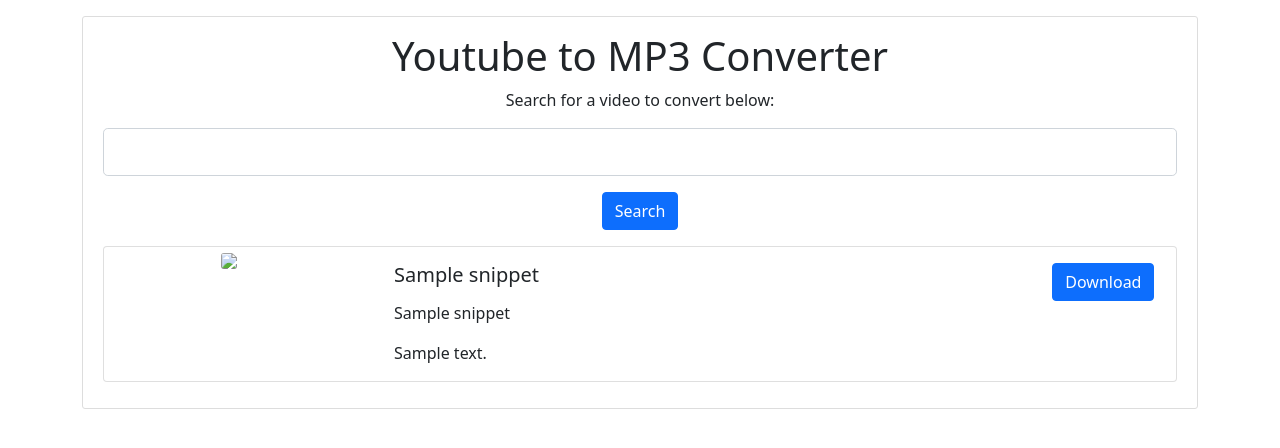
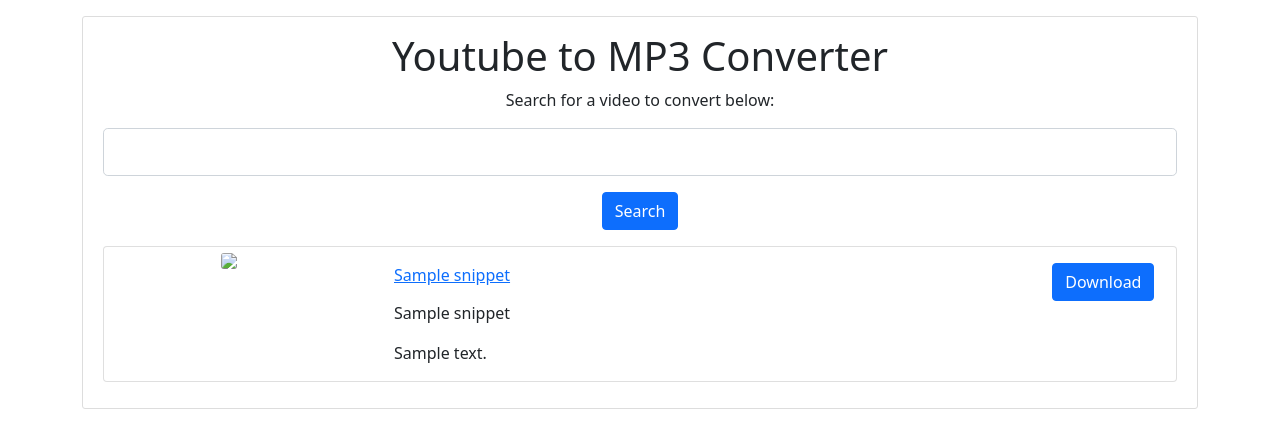
Before and after one commit to pranavrao145/yt-mp3-converter, a Flask app: template application/templates/home.html in a window 1280 px wide. Shown: the top 448 px of the page. Run offline with Flask 2, Linux system fonts and the light colour scheme; the template is opened without the code that fills it: values that come from a table or form of the project are taken from there, most other values are stand-ins (such as "Sample title", 1, 10 or a date in 2020).

Commit message:
feat(titles): made titles clickable to go to video

```diff
--- a/application/routes.py
+++ b/application/routes.py
@@ -1,5 +1,5 @@
 from application import app
-from flask import render_template, redirect, flash
+from flask import render_template
 from application import utils
 from application.forms import SearchForm
 import youtube_dl
--- a/application/templates/home.html
+++ b/application/templates/home.html
@@ -36,7 +36,7 @@
                 <div class="card-body text-start">
                     <div class="row">
                         <div class="col-10">
-                            <h5 class="card-title">{{ item["snippet"]["title"] }}</h5>
+                          <a class="card-title" href="https://www.youtube.com/watch/{{ item["id"]["videoId"] }}">{{ item["snippet"]["title"] }}</a>
                         </div>
                         <div class="col-2">
                             <a href="{{ url_for('download', link=item["id"]["videoId"] ) }}" class="btn btn-primary">Download</a>
--- a/run.py
+++ b/run.py
@@ -1,5 +1,5 @@
 from application import app, ui
 
 if __name__ == "__main__":
-    # app.run(debug=True, host="0.0.0.0")
-    ui.run()
+    app.run(debug=True, host="0.0.0.0")
+    # ui.run()
```
Also changed, not shown: 2 other files.
